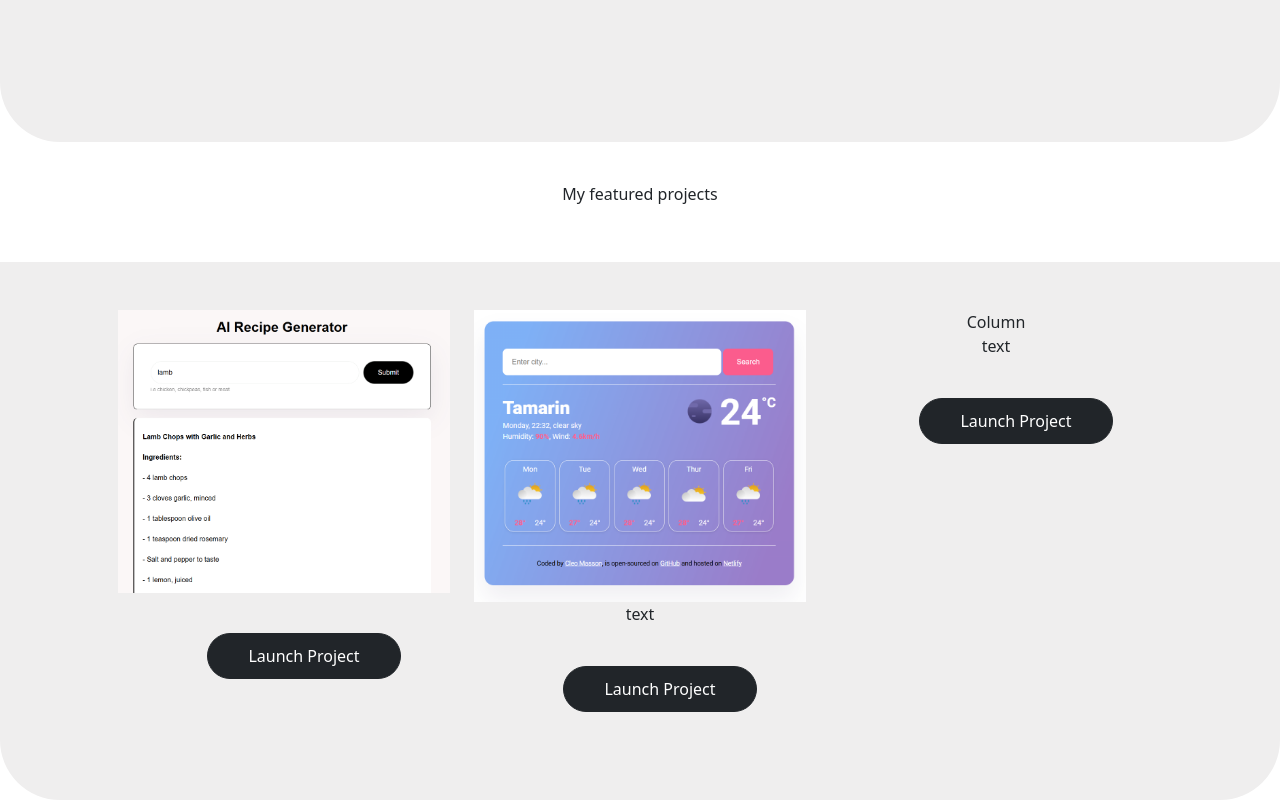
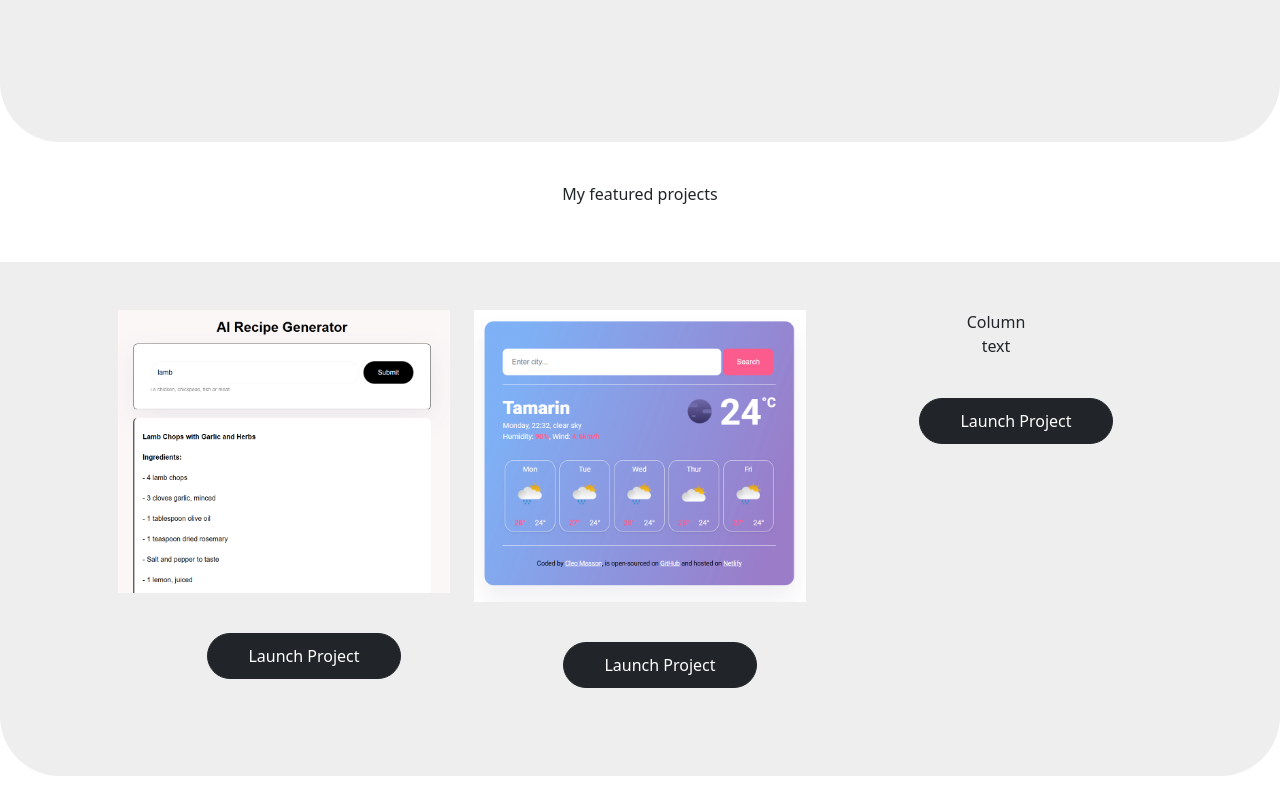
Before and after one commit to Cleo-Masson/Portfolio-project, a plain HTML site: page index.html in a window 1280 px wide. Shown: the part 570-1370 px from the top of the page. After the commit the page ends 1346 px from the top, so only its background shows below. Drawn offline with nearby package versions, Linux system fonts and the light colour scheme.

Commit message:
removed a div

```diff
--- a/index.html
+++ b/index.html
@@ -91,7 +91,7 @@
           </div>
           <div class="col-sm-4">
             <img src="images/weather-app.png" class="img-fluid" alt="" />
-            <div>text</div>
+
             <div class="contact-me-button d-flex justify-content-center">
               <a
                 href="about.html#contact"
```
